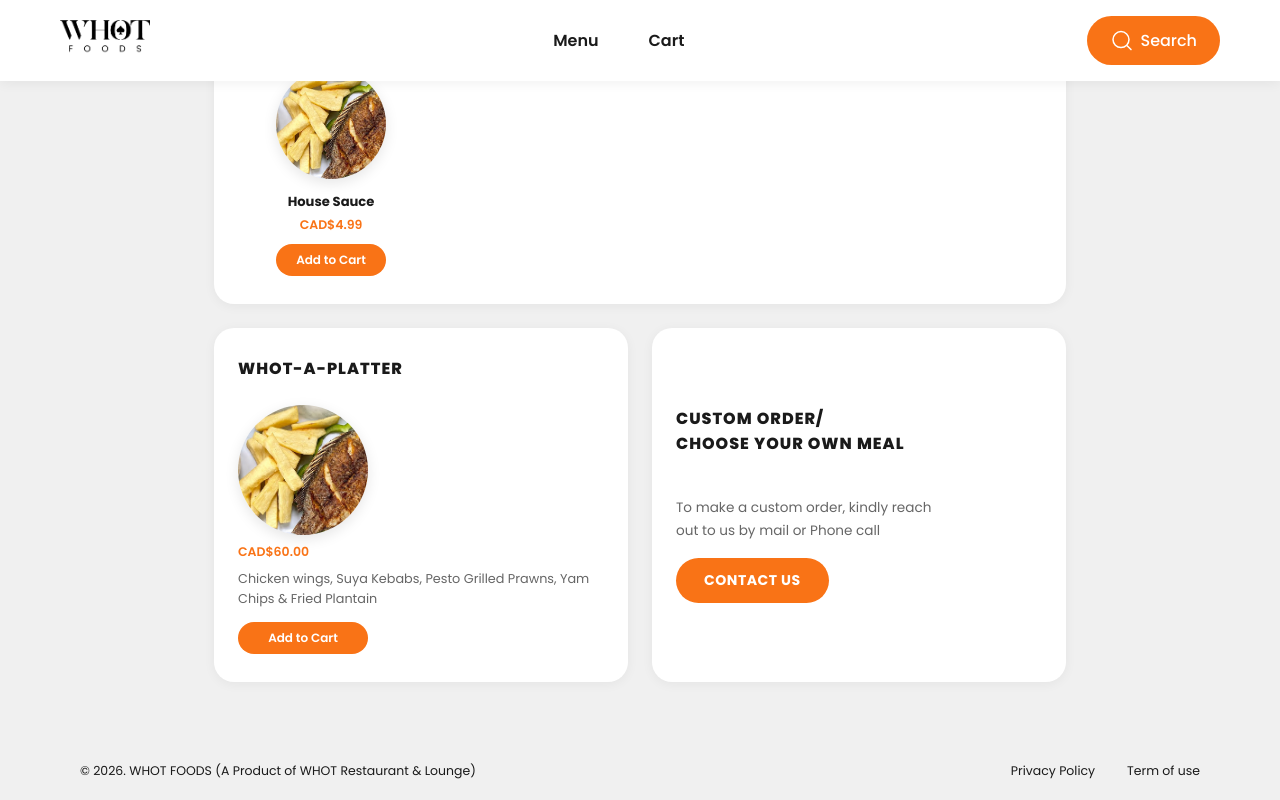
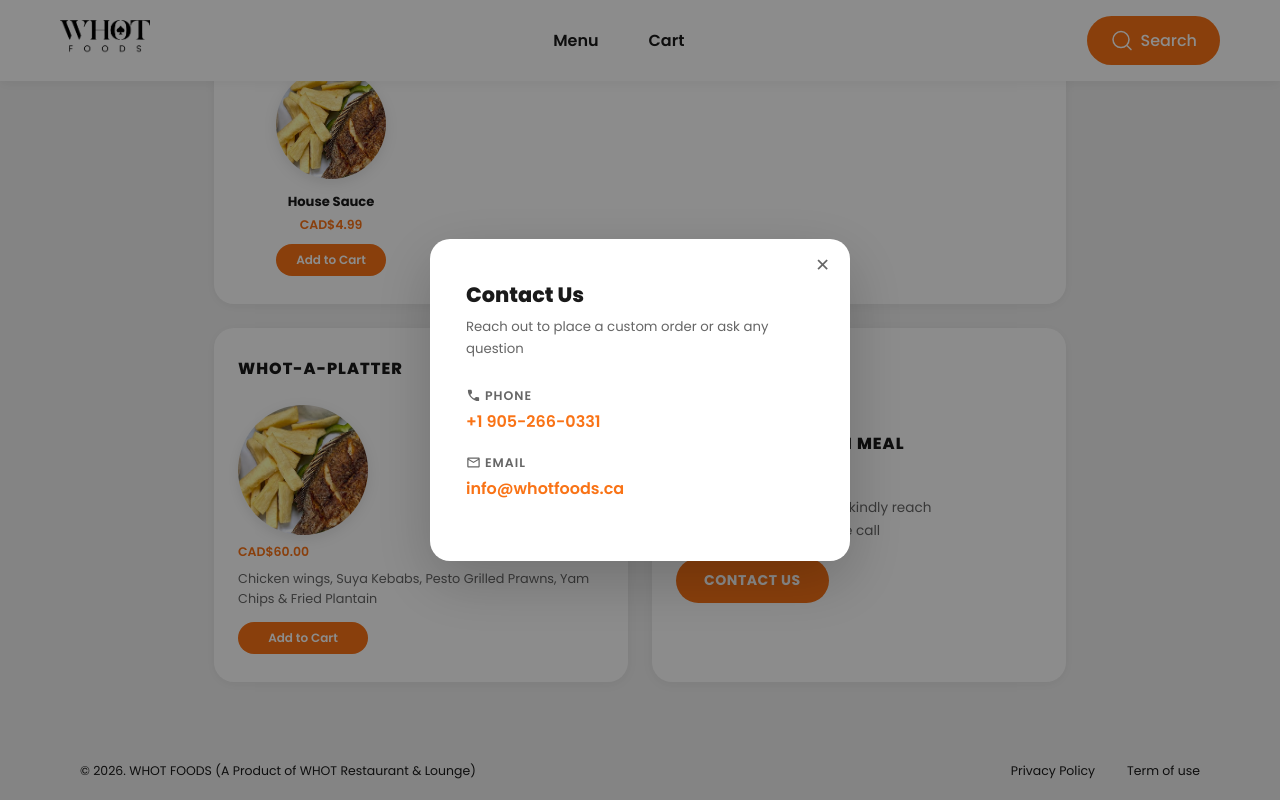
Before and after one commit to Lordrogba247/WHOT-SUYA, a React (Vite) app: page /menu in a window 1280 px wide. Both pictures are taken after a click on the button "CONTACT US". Shown: the part 3225-4025 px from the top of the page. Built offline with nearby package versions, Linux system fonts and the light colour scheme.

Commit message:
Updated changes 4

```diff
--- a/src/App.jsx
+++ b/src/App.jsx
@@ -22,9 +22,7 @@
       <Routes location={location}>
         <Route path="/" element={<Home setCart={setCart} />} />
         <Route path="/menu" element={
-          <div key={location.pathname} className="page-transition">
-            <Menu cart={cart} setCart={setCart} />
-          </div>
+          <Menu cart={cart} setCart={setCart} />
         } />
         <Route path="/cart" element={
           <div key={location.pathname} className="page-transition">
--- a/src/Menu/Menu.css
+++ b/src/Menu/Menu.css
@@ -16,6 +16,19 @@
   background: var(--light-bg);
   min-height: 100vh;
   padding-bottom: 60px;
+}
+.menu-page {
+  animation: fadeSlideIn 0.5s ease both;
+}
+@keyframes fadeSlideIn {
+  from {
+    opacity: 0;
+    transform: translateY(16px);
+  }
+  to {
+    opacity: 1;
+    transform: translateY(0);
+  }
 }
 
 /* ── Header ── */
@@ -249,7 +262,7 @@
   display: flex;
   align-items: center;
   justify-content: center;
-  z-index: 300;
+  z-index: 9999;
   padding: 24px;
 }
 
--- a/src/Menu/Menu.jsx
+++ b/src/Menu/Menu.jsx
@@ -1,4 +1,5 @@
 import React, { useState, useEffect } from "react";
+import ReactDOM from "react-dom";
 import { useNavigate, useLocation } from "react-router-dom";
 import "./Menu.css";
 
@@ -83,6 +84,11 @@
     img: foodImg,
 };
 
+const closeModal = (setContactOpen) => {
+    setContactOpen(false);
+    document.body.style.overflow = "";
+};
+
 export default function Menu({ cart, setCart }) {
     console.log("cart in menu:", cart);
     const [contactOpen, setContactOpen] = useState(false);
@@ -99,6 +105,11 @@
             setSearchTerm("");
         }
     }, [location.state]);
+
+    // Clean up body overflow on unmount
+    useEffect(() => {
+        return () => { document.body.style.overflow = ""; };
+    }, []);
 
     // Filter menu based on search term
     const filteredData = searchTerm
@@ -215,7 +226,10 @@
                         <p className="custom-order-text">
                             To make a custom order, kindly reach out to us by mail or Phone call
                         </p>
-                        <button className="btn-contact" onClick={() => setContactOpen(true)}>
+                        <button className="btn-contact" onClick={() => {
+                            setContactOpen(true);
+                            document.body.style.overflow = "hidden";
+                        }}>
                             CONTACT US
                         </button>
                     </div>
@@ -223,16 +237,16 @@
                 </div>
             </div>
 
-            {/* ── Contact Modal ── */}
-            {/* {contactOpen && (
-                <div className="modal-overlay" onClick={() => setContactOpen(false)}>
+            {/* ── Contact Modal — rendered via portal directly into document.body ── */}
+            {contactOpen && ReactDOM.createPortal(
+                <div className="modal-overlay" onClick={() => closeModal(setContactOpen)}>
                     <div className="modal" onClick={(e) => e.stopPropagation()}>
-                        <button className="modal-close" onClick={() => setContactOpen(false)}>✕</button>
+                        <button className="modal-close" onClick={() => closeModal(setContactOpen)}>✕</button>
                         <h3 className="modal-title">Contact Us</h3>
                         <p className="modal-sub">Reach out to place a custom order or ask any question</p>
                         <div className="modal-item">
                             <span className="modal-label">
-                                <svg xmlns="http://www.w3.org/2000/svg" width="2em" height="1.1em" viewBox="0 0 15 21">
+                                <svg xmlns="http://www.w3.org/2000/svg" width="1.2em" height="1.2em" viewBox="0 0 24 24">
                                     <path d="M0 0h24v24H0z" fill="none" />
                                     <path fill="currentColor" d="M19.95 21q-3.125 0-6.175-1.362t-5.55-3.863t-3.862-5.55T3 4.05q0-.45.3-.75t.75-.3H8.1q.35 0 .625.238t.325.562l.65 3.5q.05.4-.025.675T9.4 8.45L6.975 10.9q.5.925 1.187 1.787t1.513 1.663q.775.775 1.625 1.438T13.1 17l2.35-2.35q.225-.225.588-.337t.712-.063l3.45.7q.35.1.575.363T21 15.9v4.05q0 .45-.3.75t-.75.3" />
                                 </svg>
@@ -242,7 +256,7 @@
                         </div>
                         <div className="modal-item">
                             <span className="modal-label">
-                                <svg xmlns="http://www.w3.org/2000/svg" width="2em" height="1.1em" viewBox="0 0 15 20">
+                                <svg xmlns="http://www.w3.org/2000/svg" width="1.2em" height="1.2em" viewBox="0 0 24 24">
                                     <path d="M0 0h24v24H0z" fill="none" />
                                     <path fill="currentColor" d="M22 6c0-1.1-.9-2-2-2H4c-1.1 0-2 .9-2 2v12c0 1.1.9 2 2 2h16c1.1 0 2-.9 2-2zm-2 0l-8 4.99L4 6zm0 12H4V8l8 5l8-5z" />
                                 </svg>
@@ -251,8 +265,9 @@
                             <a href="mailto:info@whotfoods.ca" className="modal-link">info@whotfoods.ca</a>
                         </div>
                     </div>
-                </div>
-            )} */}
+                </div>,
+                document.body
+            )}
 
         </div>
     );
--- a/src/Navbar/Navbar.css
+++ b/src/Navbar/Navbar.css
@@ -35,7 +35,7 @@
   top: 0;
   left: 0;
   width: 100%;
-  z-index: 1000;
+  z-index: 100;
   box-shadow: 0 2px 12px rgba(0, 0, 0, 0.06);
 }
 
--- a/src/Navbar/Navbar.jsx
+++ b/src/Navbar/Navbar.jsx
@@ -43,7 +43,7 @@
     return (
         <nav className="navbar">
             <div className="nav-logo">
-                <Link to="/">
+                <Link to="/" onClick={handleNavClick}>
                     <img src={logoImg} alt="Whot Foods Logo" />
                 </Link>
             </div>
```
